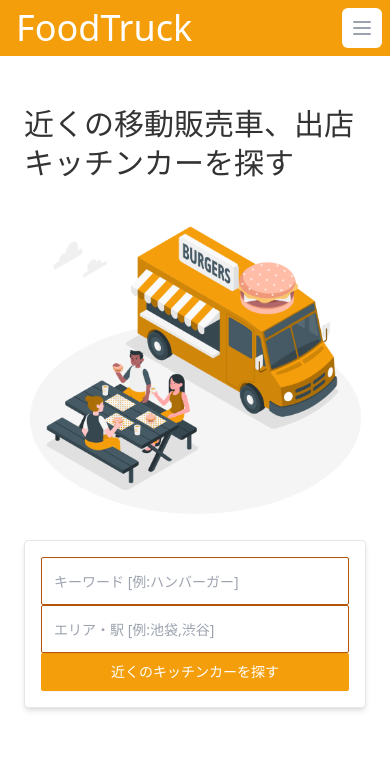
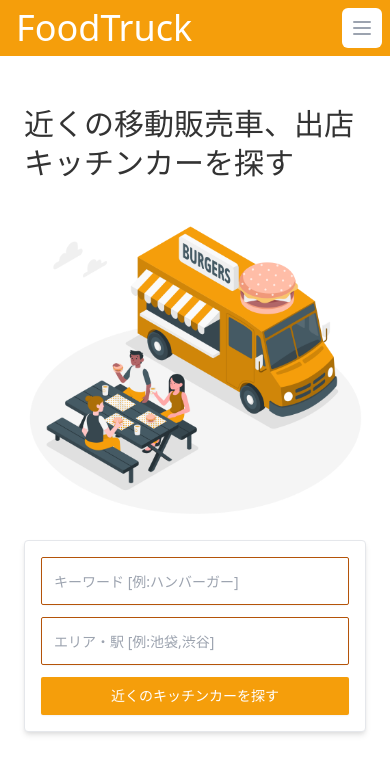
Before and after one commit to Takaharayuuki/FoodTruck, a Vue app in the folder frontend/: page / in a window 390 px wide. Shown: the top 774 px of the page. Built offline with nearby package versions, Linux system fonts and the light colour scheme; what vue-loading-overlay would draw is missing.

Commit message:
トップページ余白微調整 #48

```diff
--- a/frontend/src/views/Top.vue
+++ b/frontend/src/views/Top.vue
@@ -13,10 +13,10 @@
         <div class="w-full mx-auto">
           <div class="w-full bg-white shadow-md border rounded px-4 pt-4 pb-4 mb-4">
             <div class="grid grid-cols-12">
-              <div class="md:col-span-4 col-span-12 flex relative rounded-md shadow-sm">
+              <div class="mb-3 md:mb-0 md:col-span-4 col-span-12 flex relative rounded-md shadow-sm">
                 <input v-model="searchWord" type="text" name="keyword" class="h-12 border border-yellow-700 focus:ring-yellow-600 focus:border-b-yellow-600 block w-full pl-3 text-sm rounded-sm" placeholder="キーワード [例:ハンバーガー]" />
               </div>
-              <div class="md:col-span-4 col-span-12 flex relative rounded-md shadow-sm">
+              <div class="mb-3 md:mb-0 md:col-span-4 col-span-12 flex relative rounded-md shadow-sm">
                 <input v-model="searchArea" type="text" name="area" class="h-12 border md:border-l-0 border-yellow-700 focus:ring-yellow-600 focus:border-b-yellow-600 block w-full pl-3 text-sm rounded-sm" placeholder="エリア・駅 [例:池袋,渋谷]" />
               </div>
               <div class="md:col-span-4 col-span-12">
```
